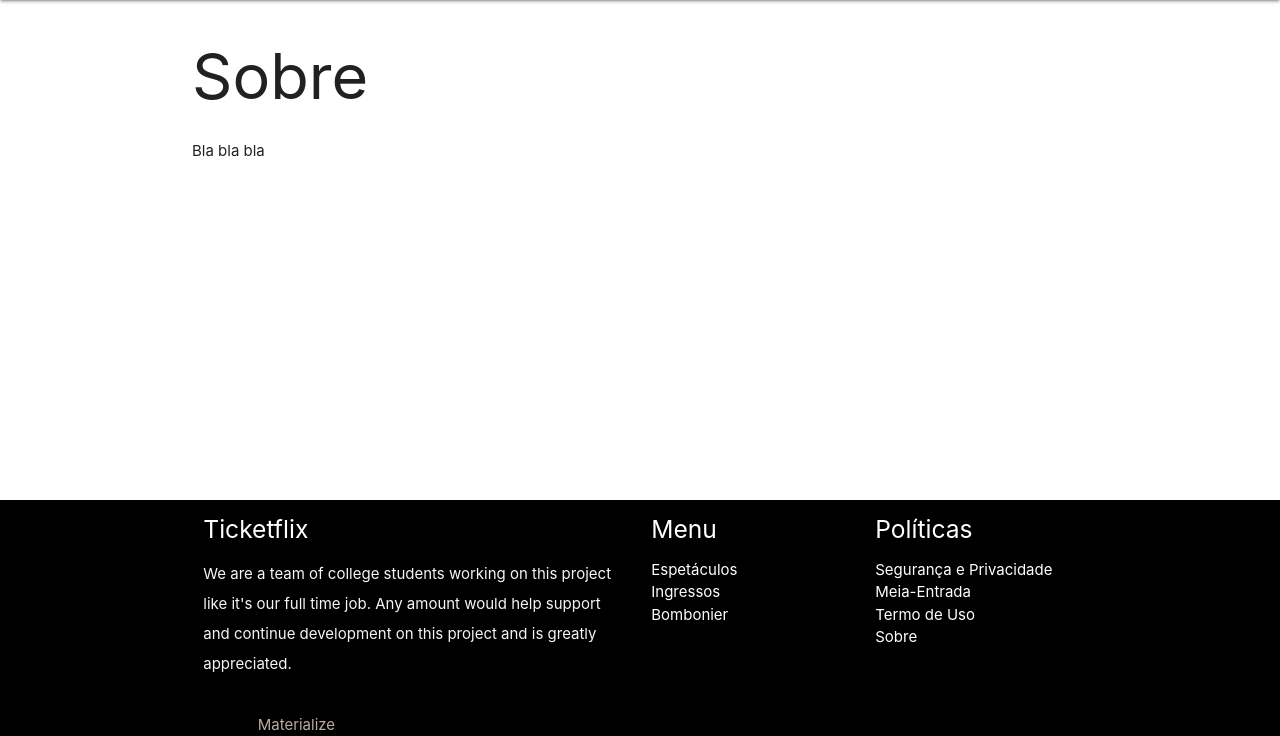
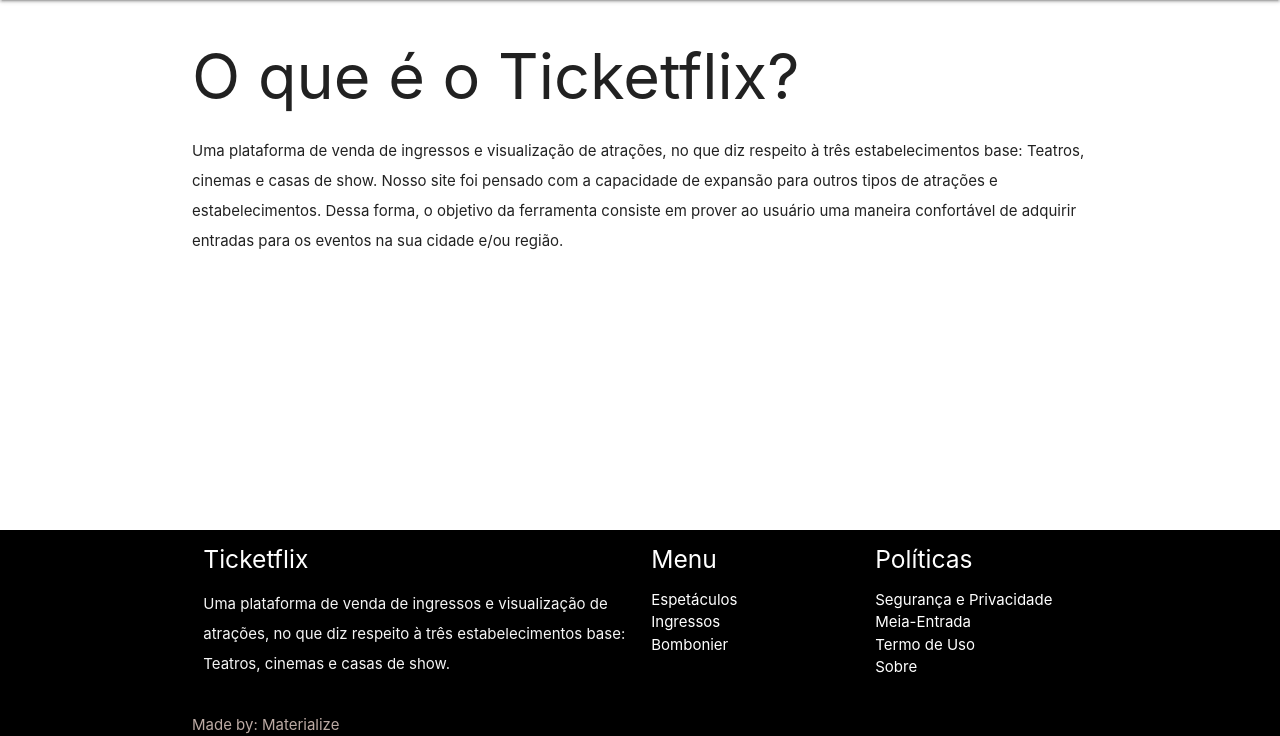
Before and after one commit to DSW-2018-2/Ticketflix, a Django app: page /about/ in a window 1280 px wide. Shown: the part 64-800 px from the top of the page. Run offline with Django 3.2, Linux system fonts and the light colour scheme; parts of the project's set-up code (start-up, migrations or seed data) failed here and were passed over.

```diff
--- a/ticketflix/templates/base.html
+++ b/ticketflix/templates/base.html
@@ -88,7 +88,7 @@
       <div class="row">
         <div class="col l6 s12">
           <h5 class="white-text">Ticketflix</h5>
-          <p class="grey-text text-lighten-4">We are a team of college students working on this project like it's our full time job. Any amount would help support and continue development on this project and is greatly appreciated.</p>
+          <p class="grey-text text-lighten-4">Uma plataforma de venda de ingressos e visualização de atrações, no que diz respeito à três estabelecimentos base: Teatros, cinemas e casas de show.</p>
 
 
         </div>
@@ -113,7 +113,7 @@
     </div>
     <div class="footer-copyright">
       <div class="container">
-      Made by <a class="brown-text text-lighten-3" href="http://materializecss.com">Materialize</a>
+       <a class="brown-text text-lighten-3" href="http://materializecss.com">Made by: Materialize</a>
       </div>
     </div>
   </footer>
--- a/ticketflix/templates/pages/about.html
+++ b/ticketflix/templates/pages/about.html
@@ -7,9 +7,10 @@
 	<div class="container">
 	  <div class="row">
 	    <div class="col-md-6 offset-md-3">
-				<h1>Sobre</h1>
+				<h1>O que é o Ticketflix?</h1>
 
-				<p>Bla bla bla</p>
+				<p>Uma plataforma de venda de ingressos e visualização de atrações, no que diz respeito à três estabelecimentos base: Teatros, cinemas e casas de show. Nosso site foi pensado com a capacidade de expansão para outros tipos de atrações e estabelecimentos.
+				Dessa forma, o objetivo da ferramenta consiste em prover ao usuário uma maneira confortável de adquirir entradas para os eventos na sua cidade e/ou região. </p>
 			</div>
 		</div>
 	</div>
```
